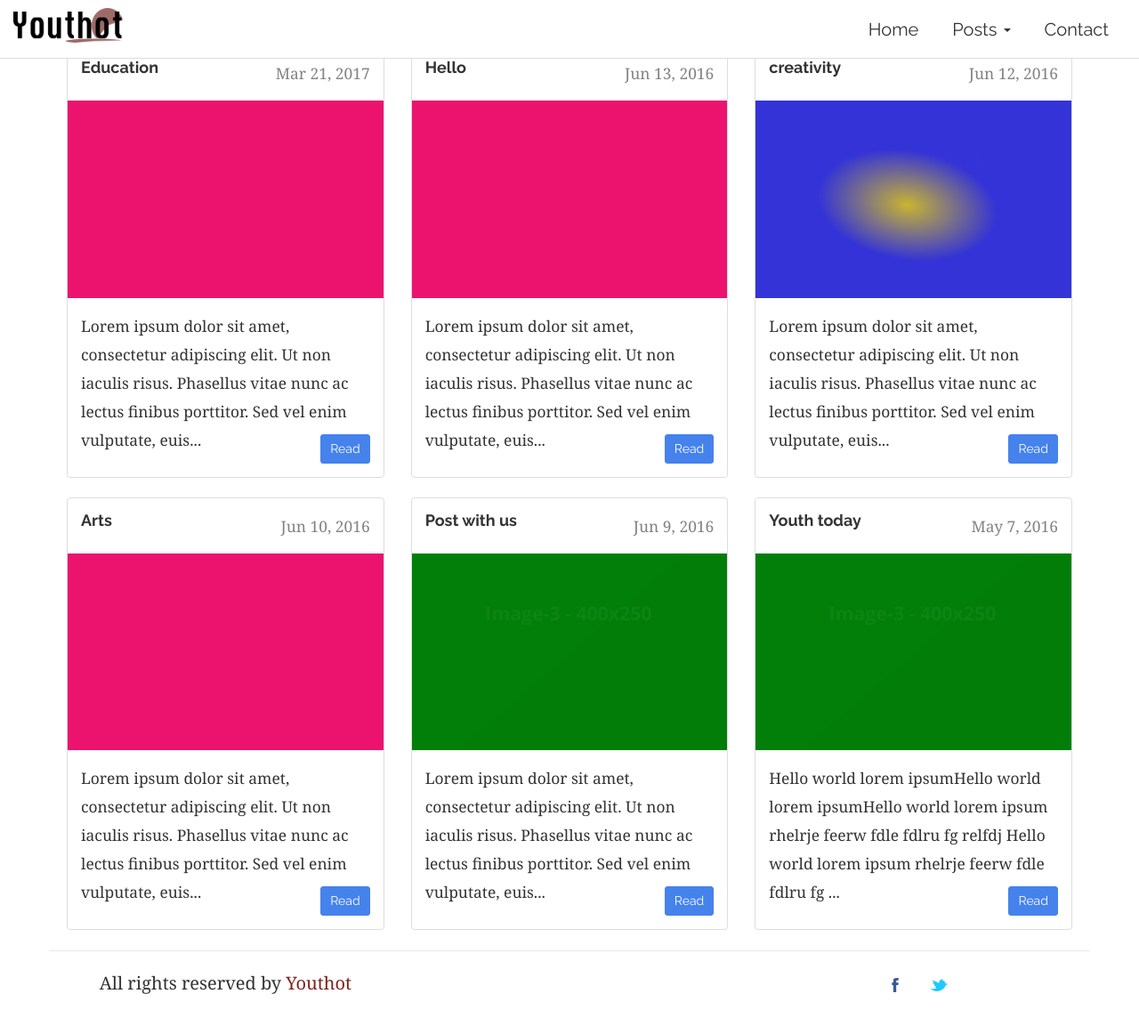
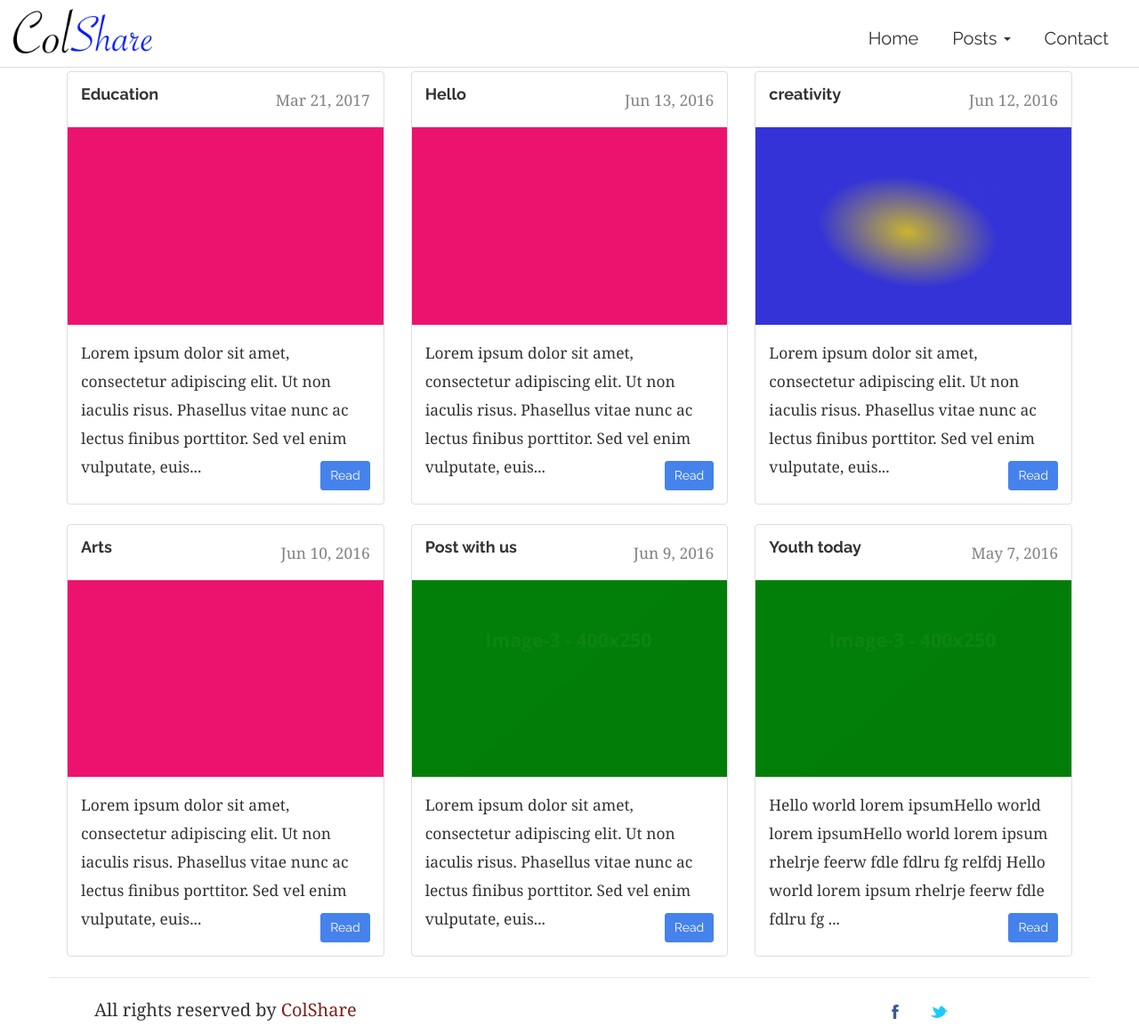
Before and after one commit to shyakadev/youthot, a Jekyll site: the page built from index.html, in a window 1280 px wide and 1153 px high. Shown: the whole window at 89% size. Built offline with Jekyll 4.4.1, drawn with Linux system fonts in a browser that asks for light colours; the list of posts is cut into pages by our own code.

Commit message:
brand name

```diff
--- a/_config.yml
+++ b/_config.yml
@@ -13,12 +13,12 @@
 # you will see them accessed via {{ site.title }}, {{ site.email }}, and so on.
 # You can create any custom variable you would like, and they will be accessible
 # in the templates via {{ site.myvariable }}.
-title: Youthot
-email: info@youthot.com
-description: Youthot is a blog where youth share their thought and any one with good advice
-baseurl: "/youthot" # the subpath of your site, e.g. /blog
+title: ColShare
+email: info@ycolshare.com
+description: ColShare is a blog where youth share their thought and any one with good advice
+baseurl: "/colshare" # the subpath of your site, e.g. /blog
 url: "" # the base hostname & protocol for your site, e.g. http://example.com
-twitter_username: youthot
+twitter_username: ColShare
 github_username:  shyakadev
 repository: "shyakadev/youthot"
 # Build settings
@@ -44,5 +44,5 @@ exclude:
 #footer
 built-by: ST
 copyright:
-    name: Youthot
-    link: 'youthot.com'
+    name: ColShare
+    link: '#'
--- a/_includes/header.html
+++ b/_includes/header.html
@@ -9,7 +9,7 @@
         <span class="icon-bar"></span>
         <span class="icon-bar"></span>
       </button>
-      <a class="navbar-brand" href="{{site.baseurl}}/"><img style="margin-bottom:-10%; margin-top:-10%" width="20%" height="20%" src="{{site.baseurl}}/images/logo.png" alt="{{site.baseurl}}"/></a>
+      <a class="logo" href="{{site.baseurl}}/"><img height="50" src="{{site.baseurl}}/images/logo.png" alt="{{site.baseurl}}"/></a>
     </div>
 
     <!-- Collect the nav links, forms, and other content for toggling -->
--- a/css/style.css
+++ b/css/style.css
@@ -1,9 +1,11 @@
 /* navigation background color */
 .site-header {
-  margin-bottom: 50px;
+  margin-bottom: 80px;
 }
 #navi {
   background-color:white;
+  padding-top: 10px;
+
 
 }
 /* navigation text color */
```
Also changed, not shown: README.md, images/logo.png, images/logoy.png (added), 10 other files.
